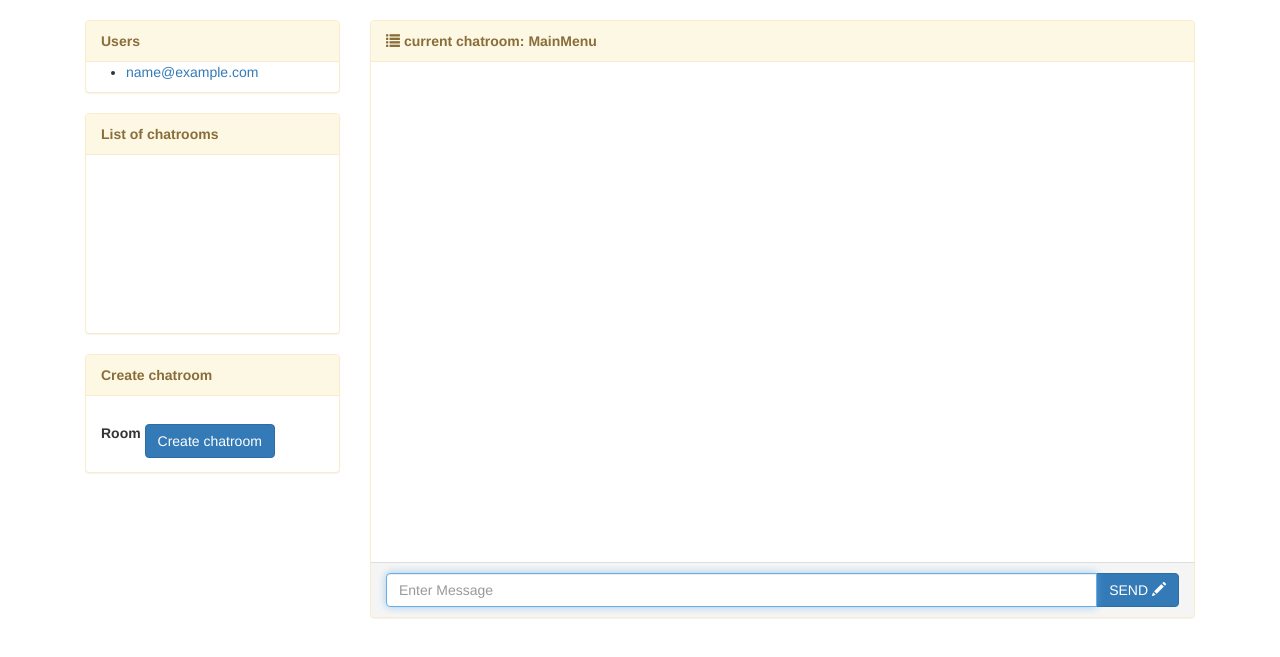
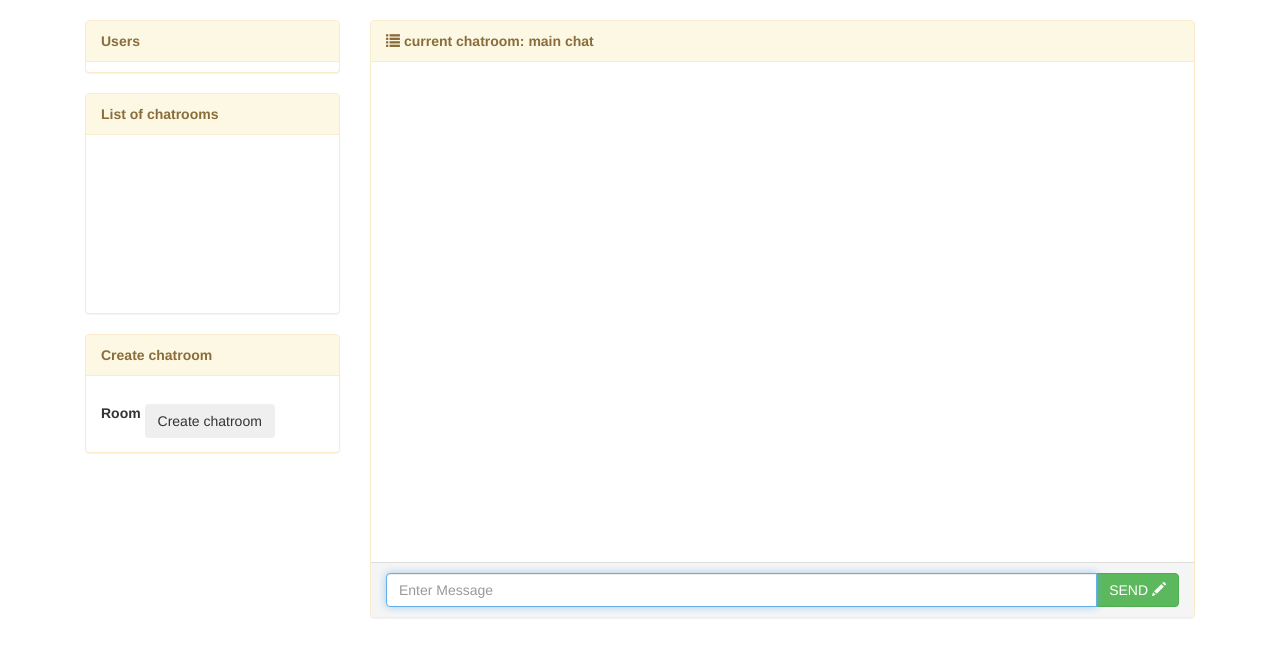
Before and after one commit to yungkee/PythonChatAPI, a Flask app: page /chat in a window 1280 px wide. Shown: the part 52-709 px from the top of the page. Run offline with Flask 2, Linux system fonts and the light colour scheme; the visitor is signed in with stand-in values (Sample User, id 1); data comes from the database, SQL or seed files in the repository; some libraries are stand-ins or nearby versions.

Commit message:
some fix with refactoring

```diff
--- a/server.py
+++ b/server.py
@@ -8,9 +8,19 @@ app = Flask(__name__)
 app.debug = True
 app.config['SECRET_KEY'] = '6666'
 socketio = SocketIO(app)
-app.config['SQLALCHEMY_DATABASE_URI'] = 'mysql://root@localhost/development'
+app.config['SQLALCHEMY_DATABASE_URI'] = ''
 
 db.init_app(app)
+
+
+def connectToDB():
+	connectionString = ''
+	try:
+		return psycopg2.connect(connectionString)
+	except:
+		print('Cant` connect to database')
+
+
 
 @app.route('/')
 def home():
@@ -45,7 +55,7 @@ def chat():
 def register():
 	form = RegisterForm()
 
-	session['room'] = 'MainChat'
+	session['room'] = ''
 
 	if 'email' in session:
 		return redirect(url_for('chat'))
@@ -67,7 +77,7 @@ def register():
 def login():
 	form = LoginForm()
 
-	session['room'] = 'MainChat'
+	session['room'] = 'main chat'
 
 	if 'email' in session:
 		return redirect(url_for('chat'))
@@ -99,7 +109,9 @@ def joinroom(message):
 	join_room(room)
 	print(session.get('email'))
 	print('has joined')
-	emit('status', {'msg': session.get('email') + ' has entered ' + room + '.'}, room=room)
+	joinMessage = {'msg': session.get('email') + 'has joined ' + room + '.'}
+	emit('status', joinMessage, broadcast = True, room=room)
+
 
 @socketio.on('leaveroom', namespace='/chat')
 def leaveroom(message):
@@ -107,7 +119,8 @@ def leaveroom(message):
     leave_room(room)
     print(session.get('username'))
     print('left room')
-    emit('status', {'msg': session.get('username') + ' has left ' + room + '.'}, room=room)
+    leaveMessage = {'msg': session.get('username') + 'has left' + room + '.'}
+    emit('status', leaveMessage, room=room)
     session.pop('room', None)
 
 @socketio.on('createroom', namespace='/chat')
@@ -120,7 +133,3 @@ def createroom(message):
 print("Python server running on http://127.0.0.1:5000")
 if __name__ == '__main__':
 	socketio.run(app)
-
-# print("Python server running on http://127.0.0.1:5000")
-# if __name__ == '__main__':
-# 	socketio.run(app, debug=True, host='localhost', port=5000)
--- a/templates/chat.html
+++ b/templates/chat.html
@@ -10,9 +10,9 @@
               <strong>Users</strong>
             </div>
             <ul id="active-users">
-              {% for user in users %}
-                  <li class="user"><a href="#{{ user.email }}">{{ user.email }}</a></li>
-              {% endfor %}
+<!--               {% for user in users %}
+                  <li class="user"><a href="#{{ user.username }}">{{ user.username }}</a></li>
+              {% endfor %} -->
             </ul>
           </div>
           <div class="panel panel-warning">
@@ -50,7 +50,7 @@
         <div class="col-md-9">
           <div class="panel panel-warning">
             <div class="panel-heading">
-              <strong><span class="glyphicon glyphicon-list"></span> current chatroom: <span id="chatroom-name">MainMenu </strong>
+              <strong><span class="glyphicon glyphicon-list"></span> current chatroom: <span id="chatroom-name">main chat </strong>
             </div>
             <div class="panel-body fixed-panel">
               <ul class="media-list" id="chat">
@@ -60,7 +60,7 @@
               <div class="input-group">
                 <input type="text" class="form-control" placeholder="Enter Message" id="messageText" autofocus/>
                 <span class="input-group-btn">
-                  <button class="btn btn-primary" type="button" id="sendMessage">SEND <span class="glyphicon glyphicon-pencil"></span></button>
+                  <button class="btn btn-success" type="button" id="sendMessage">SEND <span class="glyphicon glyphicon-pencil"></span></button>
                 </span>
               </div>
             </div>
@@ -72,15 +72,15 @@
 </div>
 <script>
   $(document).ready(function() {
-    $('#submit').addClass('btn').addClass('btn-primary').css('margin-top', '1em');
+    $('#submit').addClass('btn').addClass('btn-outline-warning').css('margin-top', '1em');
     $('#roomname').addClass('form-control');
     var channel = "/chat";
     var socket = io.connect('http://' + document.domain + ':' + location.port + channel);
-    var receivedMsg;
+    var receivedMessage;
 
-    socket.on('connect', function () {
-      socket.emit('joinroom', { data: { room: 'MainChat' } });
-    });
+    // socket.on('connect', function () {
+    //   socket.emit('joinroom', { data: { room: 'main chat' } });
+    // });
 
     socket.on('status', function(data) {
       console.log(data);
@@ -88,9 +88,9 @@
     });
 
     socket.on('message', function(data) {
-      receivedMsg = data;
-      console.log(receivedMsg);
-      console.log(receivedMsg.msg);
+      receivedMessage = data;
+      console.log(receivedMessage);
+      console.log(receivedMessage.msg);
       $('#chat').append('<li>' + data.msg + '\n</li>');
     });
 
```
